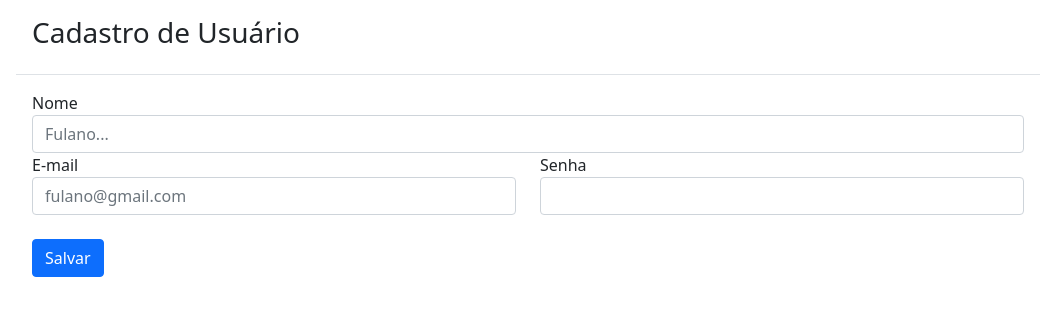
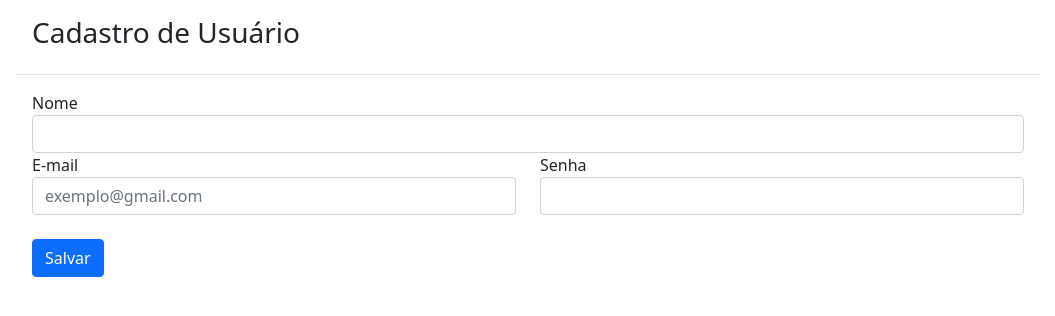
Before and after one commit to davi-system/GSYSTEM, a CakePHP app: the page made by app/View/Usuarios/add.ctp in a window 1280 px wide. Shown: the top 316 px of the page, without its empty margins (112-1167 px from the left). Run offline with PHP 8.4 and a stand-in for CakePHP, Linux system fonts and the light colour scheme; the template is opened without the code that fills it, so the values that code supplies are empty; form fields are guessed from the names that the template uses; some libraries are stand-ins or nearby versions.

Commit message:
tirando placeholder

```diff
--- a/app/View/Usuarios/add.ctp
+++ b/app/View/Usuarios/add.ctp
@@ -17,7 +17,6 @@
                                     'label' => 'Nome',
                                     'type' => 'text',
                                     'class' => 'form-control',
-                                    'placeholder' => 'Fulano...',
                                     'required'
                                 ));
                             ?>
@@ -33,7 +32,7 @@
                                     'label' => 'E-mail',
                                     'type' => 'text',
                                     'class' => 'form-control',
-                                    'placeholder' => 'fulano@gmail.com',
+                                    'placeholder' => 'exemplo@gmail.com',
                                     'required',
                                     'id' => 'email',
                                     'onblur' => 'validateEmail(this);'
```
